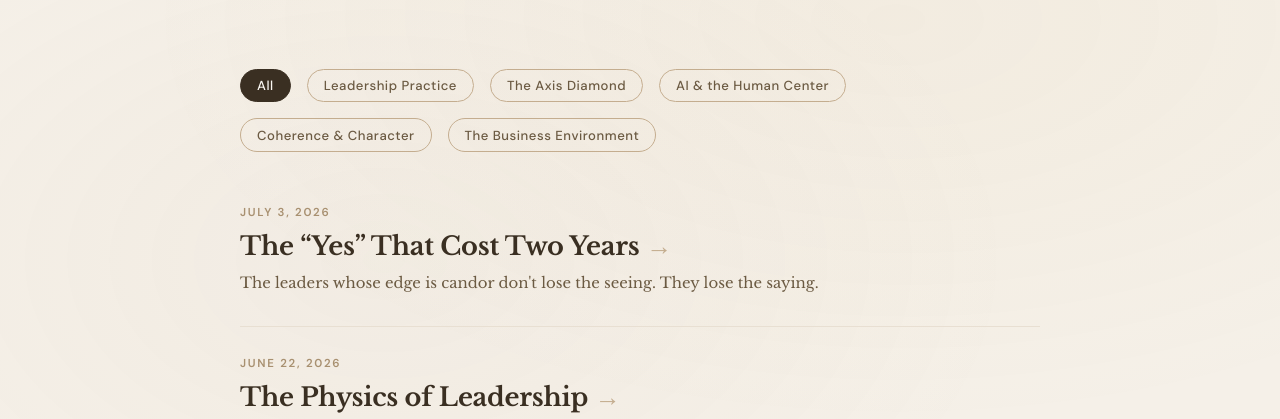
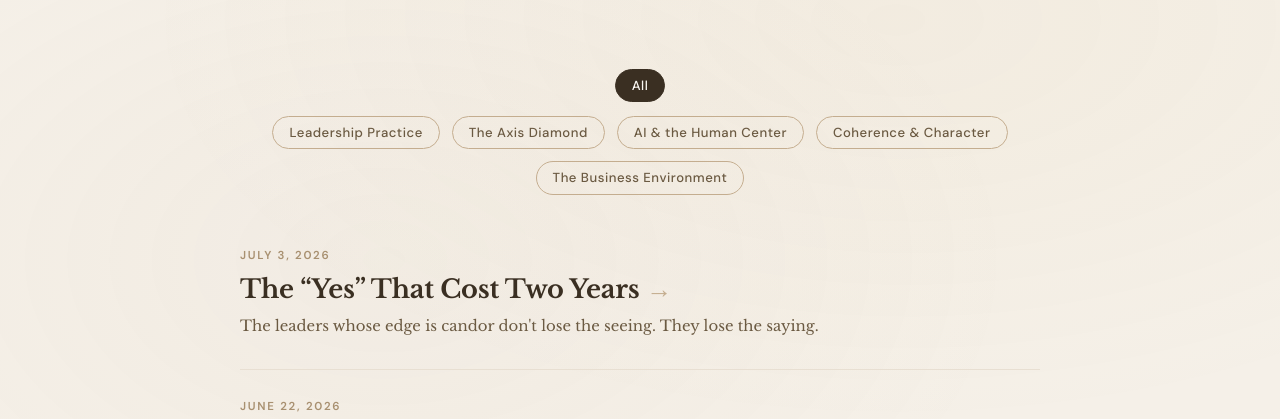
Before and after one commit to alustberg/axis-site, a plain HTML site: page observations/index.html in a window 1280 px wide. Shown: the part 300-719 px from the top of the page. Drawn offline with nearby package versions, Linux system fonts and the light colour scheme.

Commit message:
Add files via upload

```diff
--- a/observations/index.html
+++ b/observations/index.html
@@ -65,9 +65,12 @@
 }
 .filter-tabs {
   display:none; max-width:880px; margin:2rem auto 0; padding:0 2.5rem;
-  gap:1rem; flex-wrap:wrap; align-items:center;
+  flex-direction:column; align-items:center; gap:0.85rem;
 }
 .filter-tabs.active { display:flex; }
+.filter-tabs-row {
+  display:flex; flex-wrap:wrap; justify-content:center; gap:0.75rem;
+}
 .filter-tab {
   font-family:'DM Sans',sans-serif; font-size:0.82rem; font-weight:500; letter-spacing:0.04em;
   color:var(--text-secondary); background:transparent; border:1px solid var(--tan);
@@ -141,12 +144,16 @@
   <p class="page-lede">Where leadership meets the moment. Real stories, working frameworks, and provocations on how leaders lose themselves &mdash; and find their way back.</p>
 </header>
 <div class="filter-tabs active" id="filterTabs">
+  <div class="filter-tabs-row">
     <button class="filter-tab selected" data-filter="all">All</button>
+  </div>
+  <div class="filter-tabs-row">
     <button class="filter-tab" data-filter="leadership-practice">Leadership Practice</button>
     <button class="filter-tab" data-filter="axis-diamond">The Axis Diamond</button>
     <button class="filter-tab" data-filter="ai-human-center">AI &amp; the Human Center</button>
     <button class="filter-tab" data-filter="coherence-character">Coherence &amp; Character</button>
     <button class="filter-tab" data-filter="business-environment">The Business Environment</button>
+  </div>
 </div>
 <main class="observations-list" id="observationsList">
   <a class="observation-entry" href="/observations/the-yes-that-cost-two-years" data-tags="leadership-practice,coherence-character">
```
Lines whose indentation alone changed are shown as unchanged.
